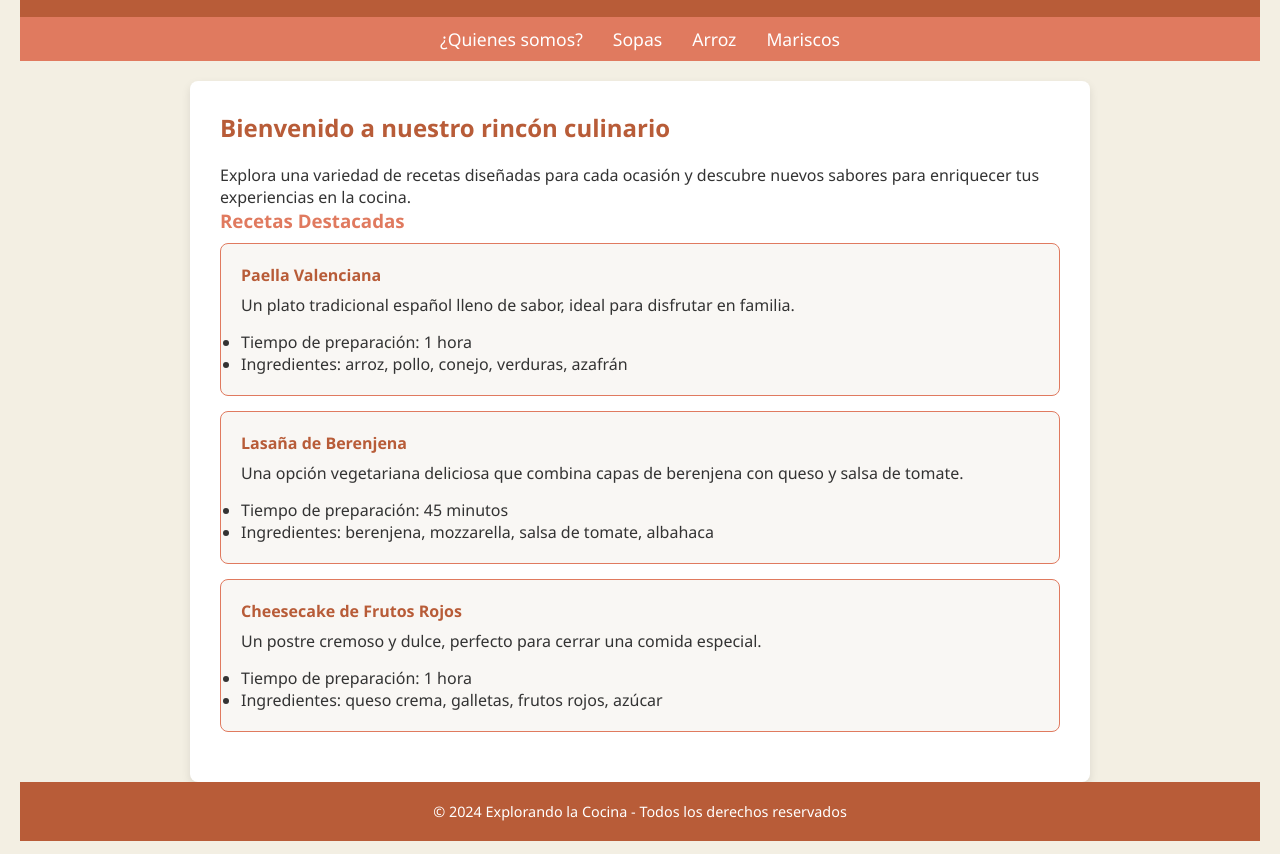
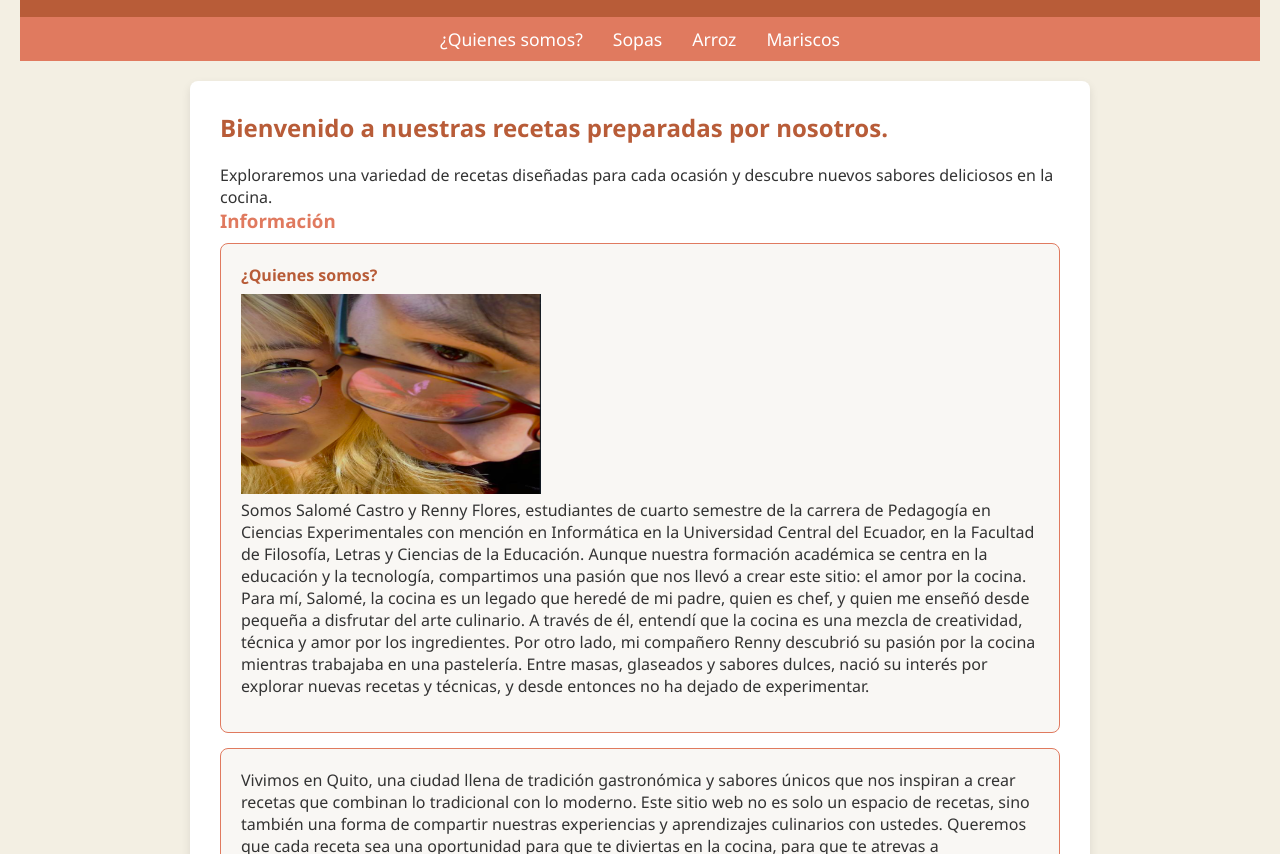
Before and after one commit to 01renny/paginarestaurante, a plain HTML site: page index.html in a window 1280 px wide. Shown: the part 98-952 px from the top of the page. Drawn offline with Linux system fonts and the light colour scheme.

Commit message:
Update index.html

```diff
--- a/index.html
+++ b/index.html
@@ -124,43 +124,30 @@
     </nav>
 
     <main>
-        <h2>Bienvenido a nuestro rincón culinario</h2>
-        <p>Explora una variedad de recetas diseñadas para cada ocasión y descubre nuevos sabores para enriquecer tus experiencias en la cocina.</p>
+        <h2>Bienvenido a nuestras recetas preparadas por nosotros.</h2>
+        <p>Exploraremos una variedad de recetas diseñadas para cada ocasión y descubre nuevos sabores deliciosos en la cocina.</p>
 
         <div class="section">
-            <h3>Recetas Destacadas</h3>
+            <h3>Información</h3>
 
             <div class="recipe-card">
-                <h4>Paella Valenciana</h4>
-                <p>Un plato tradicional español lleno de sabor, ideal para disfrutar en familia.</p>
-                <ul>
-                    <li>Tiempo de preparación: 1 hora</li>
-                    <li>Ingredientes: arroz, pollo, conejo, verduras, azafrán</li>
-                </ul>
+                <h4>¿Quienes somos?</h4>
+                <img id="foto" src="img/cara.png" width="300" height="200" class="foto" />
+
+                <p>Somos Salomé Castro y Renny Flores, estudiantes de cuarto semestre de la carrera de Pedagogía en Ciencias Experimentales con mención en Informática en la Universidad Central del Ecuador, en la Facultad de Filosofía, Letras y Ciencias de la Educación. Aunque nuestra formación académica se centra en la educación y la tecnología, compartimos una pasión que nos llevó a crear este sitio: el amor por la cocina. Para mí, Salomé, la cocina es un legado que heredé de mi padre, quien es chef, y quien me enseñó desde pequeña a disfrutar del arte culinario. A través de él, entendí que la cocina es una mezcla de creatividad, técnica y amor por los ingredientes. Por otro lado, mi compañero Renny descubrió su pasión por la cocina mientras trabajaba en una pastelería. Entre masas, glaseados y sabores dulces, nació su interés por explorar nuevas recetas y técnicas, y desde entonces no ha dejado de experimentar.</p>
+            </div>
+            <div class="recipe-card">
+                <p>Vivimos en Quito, una ciudad llena de tradición gastronómica y sabores únicos que nos inspiran a crear recetas que combinan lo tradicional con lo moderno. Este sitio web no es solo un espacio de recetas, sino también una forma de compartir nuestras experiencias y aprendizajes culinarios con ustedes. Queremos que cada receta sea una oportunidad para que te diviertas en la cocina, para que te atrevas a experimentar y, sobre todo, para que disfrutes del proceso tanto como nosotros. Aquí encontrarás un enfoque joven, fresco y lleno de creatividad, pero siempre respetando la esencia de la cocina como un arte. Ya seas un principiante o un amante experimentado de la cocina, esperamos que cada uno de ustedes se sienta inspirado para probar algo nuevo. ¡Bienvenidos a nuestro mundo de sabores, creatividad y aprendizaje compartido!</p>
             </div>
 
             <div class="recipe-card">
-                <h4>Lasaña de Berenjena</h4>
-                <p>Una opción vegetariana deliciosa que combina capas de berenjena con queso y salsa de tomate.</p>
-                <ul>
-                    <li>Tiempo de preparación: 45 minutos</li>
-                    <li>Ingredientes: berenjena, mozzarella, salsa de tomate, albahaca</li>
-                </ul>
-            </div>
-
-            <div class="recipe-card">
-                <h4>Cheesecake de Frutos Rojos</h4>
-                <p>Un postre cremoso y dulce, perfecto para cerrar una comida especial.</p>
-                <ul>
-                    <li>Tiempo de preparación: 1 hora</li>
-                    <li>Ingredientes: queso crema, galletas, frutos rojos, azúcar</li>
-                </ul>
+                <p>Nos complace poder ofrecerles no solo recetas, sino también historias detrás de cada plato, recuerdos familiares y tradiciones que hemos ido guardando con cariño. Este espacio es nuestro pequeño homenaje a la gastronomía, a los momentos compartidos alrededor de una mesa y al arte de cocinar con amor. Esperamos que disfruten tanto de nuestras recetas como nosotros al crearlas. ¡Bienvenidos a nuestra página, un lugar lleno de sabor, recuerdos y creatividad!</p>
             </div>
         </div>
     </main>
 
     <footer>
-        <p>&copy; 2024 Explorando la Cocina - Todos los derechos reservados</p>
+        <p>&copy; SALOME CASTRO Y RENNY FLORES - PROGRAMACIÓN III    PAGINAS WEB</p>
     </footer>
 </body>
 </html>
```
